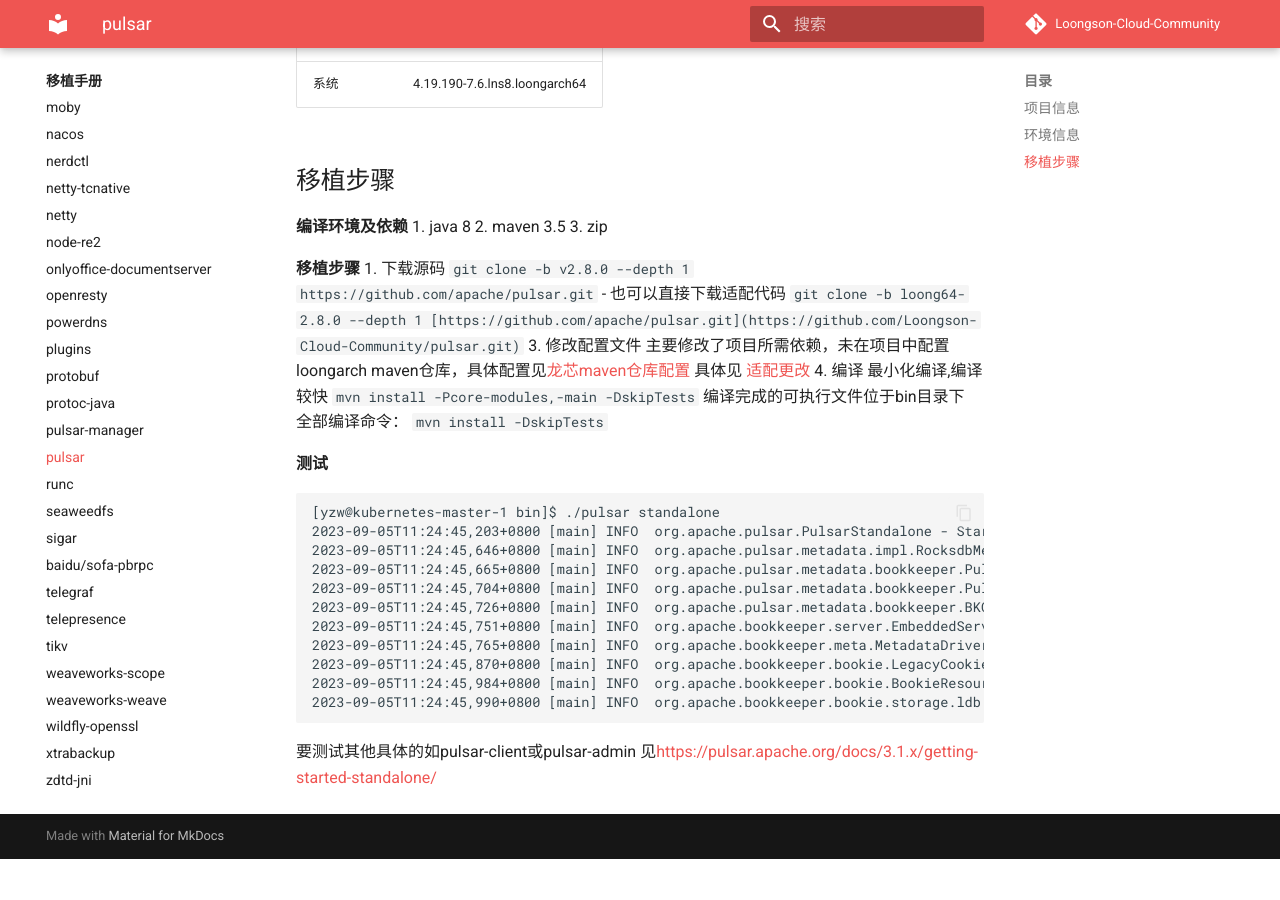
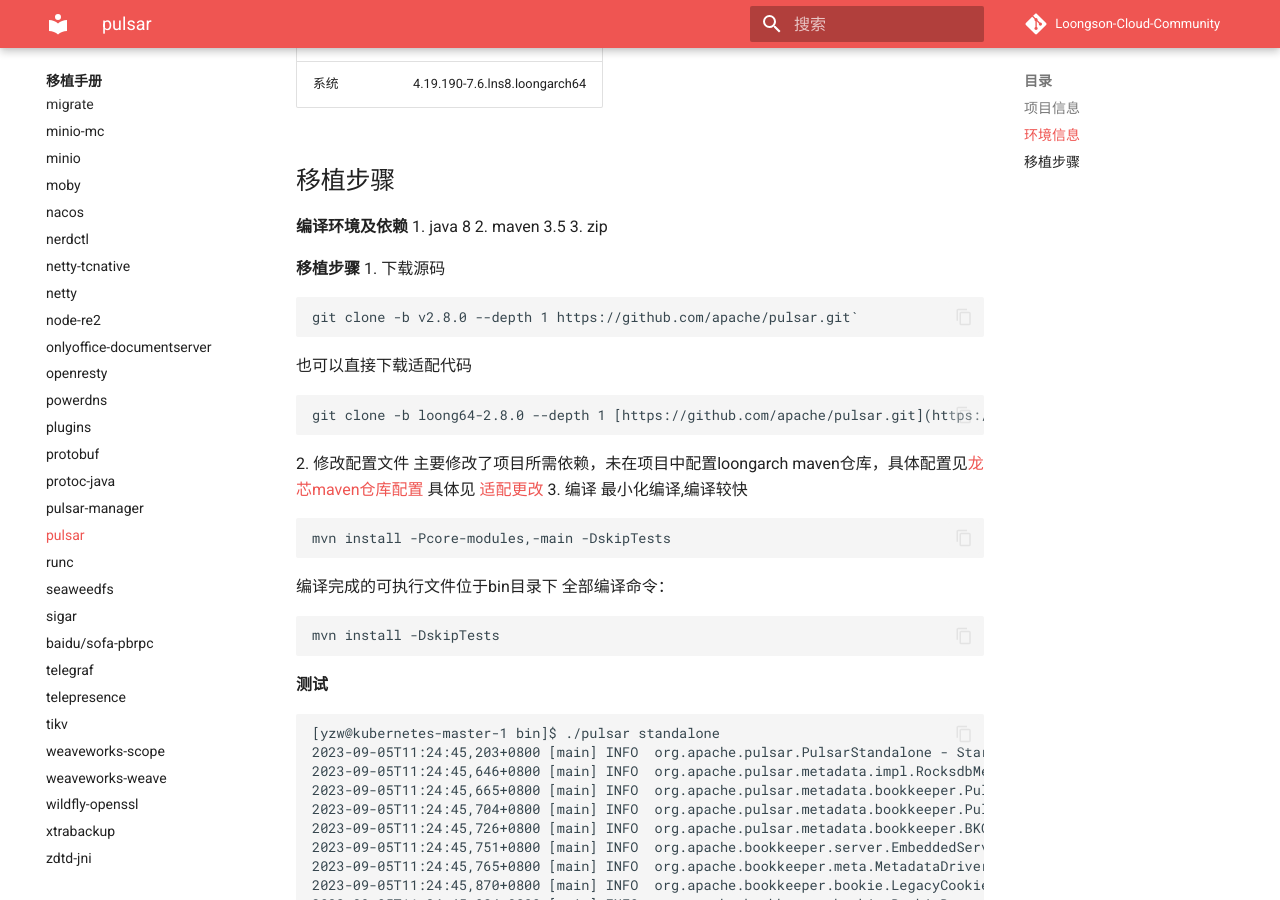
Before and after one commit to Loongson-Cloud-Community/Loongson-Cloud-Community, an MkDocs documentation site: the page built from docs/移植手册/pulsar.md, in a window 1280 px wide and 900 px high, scrolled down 767 px. Built offline with MkDocs 1.6.1 and Material for MkDocs 9.7.7, drawn with Linux system fonts in a browser that asks for light colours; comment, search, counter and statistics services are not loaded; before the commit the page ends 1626 px from its top, so only the background shows below that.

Commit message:
update
Signed-off-by: yzewei <yangzewei@loongson.cn>

````diff
--- a/docs/移植手册/pulsar.md
+++ b/docs/移植手册/pulsar.md
@@ -31,18 +31,26 @@
 
 __移植步骤__
 1. 下载源码
-   ` git clone -b v2.8.0 --depth 1 https://github.com/apache/pulsar.git`
-   - 也可以直接下载适配代码
-   ` git clone -b loong64-2.8.0 --depth 1 [https://github.com/apache/pulsar.git](https://github.com/Loongson-Cloud-Community/pulsar.git)`
-3. 修改配置文件
+   ```
+   git clone -b v2.8.0 --depth 1 https://github.com/apache/pulsar.git`
+   ```
+   也可以直接下载适配代码
+   ```
+   git clone -b loong64-2.8.0 --depth 1 [https://github.com/apache/pulsar.git](https://github.com/Loongson-Cloud-Community/pulsar.git)
+   ```
+2. 修改配置文件
    主要修改了项目所需依赖，未在项目中配置loongarch maven仓库，具体配置见[龙芯maven仓库配置](http://docs.loongnix.cn/maven/user_guide.html)
    具体见 [适配更改](https://github.com/Loongson-Cloud-Community/pulsar/commit/43cbc56483d525000149e23d17d94c23bef2edcd)
-4. 编译
+3. 编译
    最小化编译,编译较快
-   ` mvn install -Pcore-modules,-main -DskipTests `
+   ```
+   mvn install -Pcore-modules,-main -DskipTests
+   ```
    编译完成的可执行文件位于bin目录下
    全部编译命令：
-   ` mvn install -DskipTests `
+   ```
+   mvn install -DskipTests
+   ```
 
 __测试__
 
````
Also changed, not shown: docs/移植手册/bookkeeper.md (+0 -2 lines).
